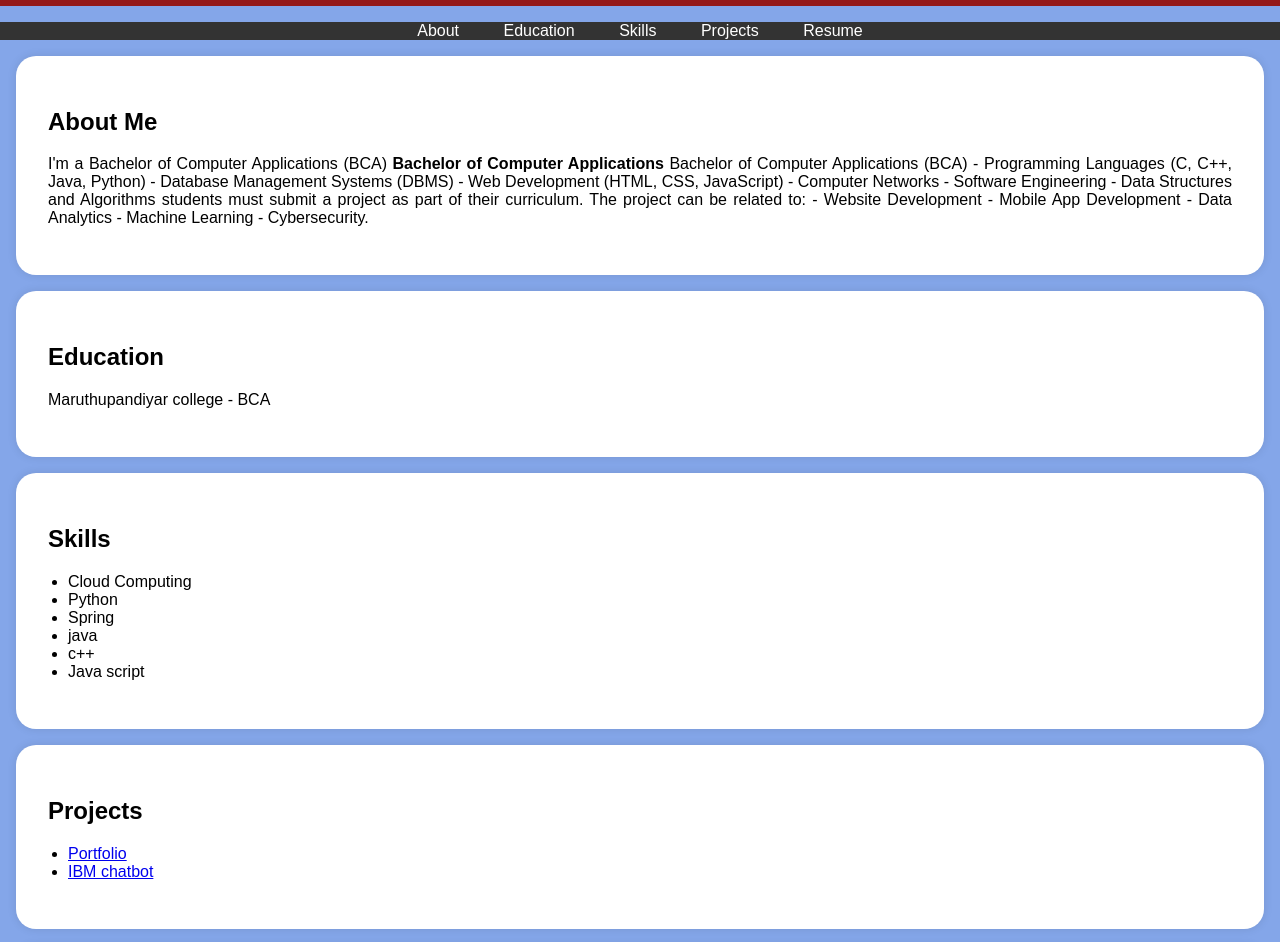
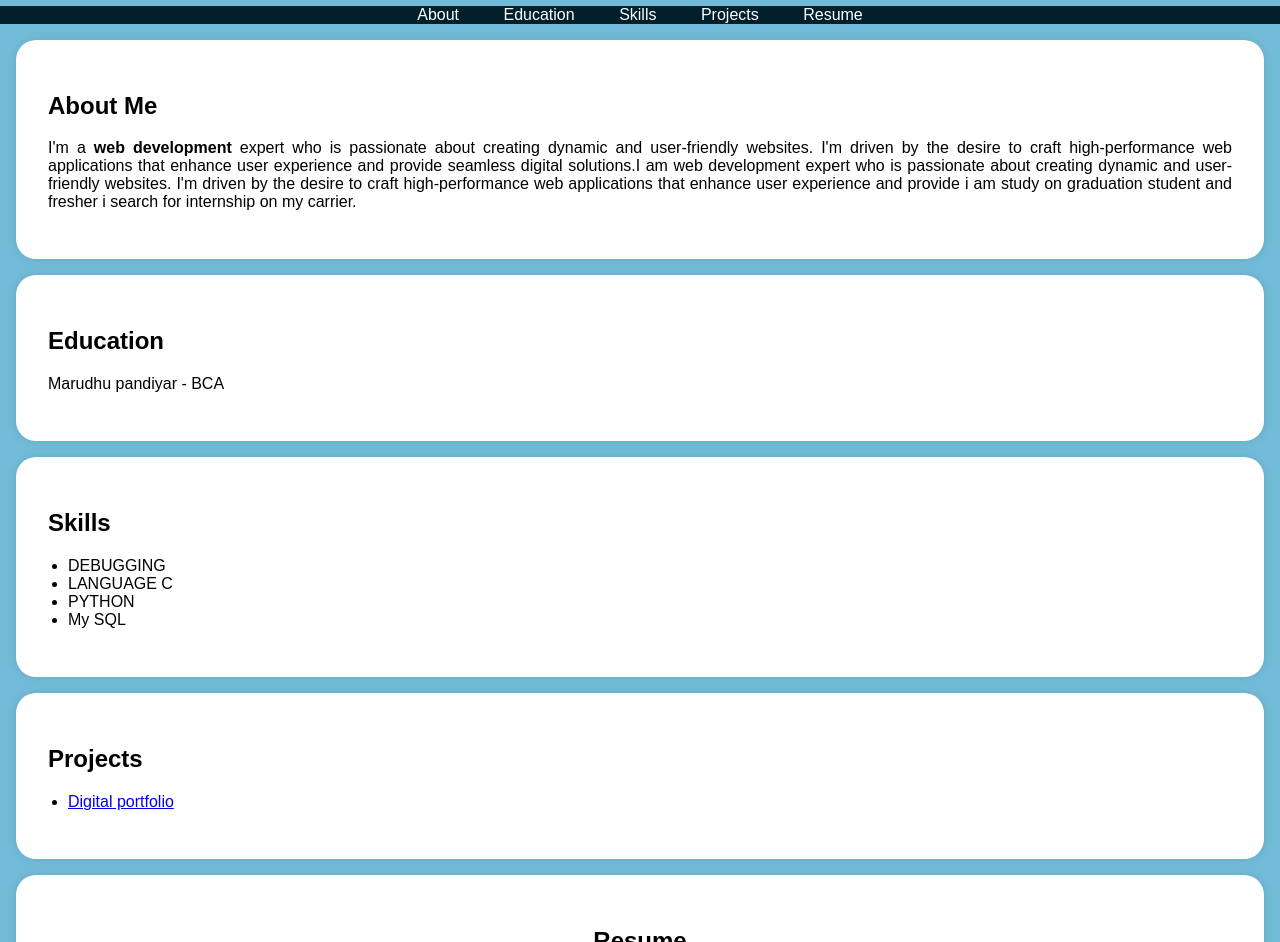
Before and after one commit to GokulRamesh27/Portfolio-html, a plain HTML site: page index.html in a window 1280 px wide. Shown: the part 191-1133 px from the top of the page. Drawn offline with Linux system fonts and the light colour scheme.

Commit message:
Update index.html

```diff
--- a/index.html
+++ b/index.html
@@ -1,206 +1,387 @@
 <!DOCTYPE html>
-<!-- saved from url=(0049)file:///C:/Users/91824/Downloads/index%20(1).html -->
-<html><head><meta http-equiv="Content-Type" content="text/html; charset=windows-1252">
+
+ <html>
+
+ <head>
+
      <title>Portfolio</title>
+
      <style>
+
          body {
+
              font-family: Arial, sans-serif;
+
              margin: 0;
+
              padding: 0;
-            background-color: #84a6e9;
+
+             background-color: #72bbd8;
+
          }
 
+
+
          header {
-            background-color: #941919;
+
+             background-color: #004966;
+
              color: #fff;
+
              text-align: center;
+
              padding: 2rem 0;
+
              position: relative; /* Add this */
+
          }
 
+
+
          .header-content h1 {
+
              font-size: 2.5rem;
+
          }
 
+
+
          /* Add styles for the round profile picture */
+
          .profile-picture {
+
              width: 100px; /* Adjust the size as needed */
+
              height: 100px;
+
              border-radius: 75%; /* Create a circular shape */
+
              object-fit: cover; /* To ensure the image fills the circular area */
+
              position: absolute; /* Add this */
+
              top: 75px; /* Adjust top position as needed */
+
              left: 75px; /* Adjust left position as needed */
+
          }
 
+
+
          nav {
-            background-color: #333;
+
+             background-color: #01202c;
+
              color: #fff;
+
              text-align: center;
+
          }
 
+
+
          nav ul {
+
              list-style-type: none;
+
              padding: 0;
+
          }
 
+
+
          nav ul li {
+
              display: inline;
+
              margin: 0 20px;
+
          }
 
+
+
          nav ul li a {
+
              text-decoration: none;
+
              color: #fff;
+
          }
 
+
+
          .section-content {
+
              background-color: #fff;
+
              padding: 2rem;
+
              margin: 1rem;
+
              border-radius: 20px;
+
              box-shadow: 0 0 10px rgba(0, 0, 0, 0.1);
+
              text-align: justify;
+
          }
 
+
+
          .download-button {
+
              background-color: #333;
+
              color: #fff;
+
              padding: 0.5rem 1rem;
+
              text-decoration: none;
+
              border-radius: 20px;
+
              display: inline-block;
+
              margin-top: 10px;
+
              align-self: center;
+
          }
 
+
+
          .download-button:hover {
+
              background-color: #555;
+
          }
 
+
+
          footer {
+
              text-align: center;
+
              padding: 1rem 0;
+
              background-color: #333;
+
              color: #fff;
+
          }
 
+
+
          ul {
+
              list-style-type: disc;
+
              padding-left: 20px;
+
          }
+
      </style>
+
  </head>
+
  <body>
+
      <header>
+
          <div class="header-content">
+
              <!-- Add your profile picture here -->
-            <img src="./Portfolio_files/gokul r image pdf.jpg" alt="Your Profile Picture" class="profile-picture">
-            <h1>Gokul R</h1>
-            <p>Am Bacholer Of computer Applications</p>
+
+             <img src="photo.jpg" alt="Your Profile Picture" class="profile-picture">
+
+             <h1>Gokul R</h1> Computer Applications
+
          </div>
+
      </header>
 
+
+
      <nav>
+
          <ul>
-            <li><a href="file:///C:/Users/91824/Downloads/index%20(1).html#about">About</a></li>
-            <li><a href="file:///C:/Users/91824/Downloads/index%20(1).html#education">Education</a></li>
-            <li><a href="file:///C:/Users/91824/Downloads/index%20(1).html#skills">Skills</a></li>
-            <li><a href="file:///C:/Users/91824/Downloads/index%20(1).html#projects">Projects</a></li>
-            <li><a href="file:///C:/Users/91824/Downloads/index%20(1).html#resume">Resume</a></li>
+
+             <li><a href="#about">About</a></li>
+
+             <li><a href="#education">Education</a></li>
+
+             <li><a href="#skills">Skills</a></li>
+
+             <li><a href="#projects">Projects</a></li>
+
+             <li><a href="#resume">Resume</a></li>
+
+
 
          </ul>
+
      </nav>
 
-    <section id="about">
-        <div class="section-content">
-            <h2>About Me</h2>
-            <p>I'm a Bachelor of Computer Applications (BCA) <b>Bachelor of Computer Applications</b>
-
-Bachelor of Computer Applications (BCA)
-- Programming Languages (C, C++, Java, Python)
-- Database Management Systems (DBMS)
-- Web Development (HTML, CSS, JavaScript)
-- Computer Networks
-- Software Engineering
-- Data Structures and Algorithms
-
- students must submit a project as part of their curriculum. The project can be related to:
-- Website Development
-- Mobile App Development
-- Data Analytics
-- Machine Learning
-- Cybersecurity.  </p>
-
-        </div>
-    </section>
-
-    <section id="education">
-        <div class="section-content">
-            <h2>Education</h2>
-            <p>Maruthupandiyar college - BCA</p>
 
 
-        </div>
-    </section>
-
-    <section id="skills">
-        <div class="section-content">
-            <h2>Skills</h2>
-            <ul>
-                <li>Cloud Computing</li>
-                <li>Python</li>
-                <li>Spring</li>
-                <li>java</li>
-                <li>c++</li>
-                <li>Java script</li>
-            </ul>
-        </div>
-    </section>
-
-    <section id="projects">
-        <div class="section-content">
-            <h2>Projects</h2>
-            <ul>
-                <li><a href="file:///C:/Users/91824/Downloads/index%20(1).html#">Portfolio</a></li>
-                <li><a href="file:///C:/Users/91824/Downloads/index%20(1).html#">IBM chatbot</a>
-                <!-- Add more project links here -->
-            </li></ul>
-        </div>
-    </section>
-
-    <section id="resume">
+     <section id="about">
 
          <div class="section-content">
-            <center>
-            <h2>Resume</h2>
-            <a href="file:///C:/Users/91824/Downloads/index%20(1).html" target="_blank" class="download-button">Download CV</a>
-        </center>
+
+             <h2>About Me</h2>
+
+             <p>I'm a <b>web development</b> expert who is passionate about creating dynamic and user-friendly websites.
+
+                 I'm driven by the desire to craft high-performance web applications that enhance user experience and provide
+
+                 seamless digital solutions.I am web development expert who is passionate about creating dynamic and
+
+                 user-friendly websites.
+
+                 I'm driven by the desire to craft high-performance web applications that
+
+                 enhance user experience and provide
+
+                 i am study on graduation student and fresher i search for internship on my
+
+                 carrier.</p>
+
+
+
          </div>
 
      </section>
 
+
+
+     <section id="education">
+
+         <div class="section-content">
+
+             <h2>Education</h2>
+
+             <p>Marudhu pandiyar  - BCA</p>
+
+
+
+
+
+         </div>
+
+     </section>
+
+
+
+     <section id="skills">
+
+         <div class="section-content">
+
+             <h2>Skills</h2>
+
+             <ul>
+
+                 <li>DEBUGGING</li>
+
+                 <li>LANGUAGE C</li>
+
+                 <li>PYTHON</li>
+
+                 <li>My SQL</li>
+
+             </ul>
+
+         </div>
+
+     </section>
+
+
+
+     <section id="projects">
+
+         <div class="section-content">
+
+             <h2>Projects</h2>
+
+             <ul>
+
+                 <li><a href="#">Digital portfolio</a></li>
+
+                 <!-- Add more project links here -->
+
+             </ul>
+
+         </div>
+
+     </section>
+
+
+
+     <section id="resume">
+
+
+
+         <div class="section-content">
+
+             <center>
+
+             <h2>Resume</h2>
+
+             <a href="gokul.pdf" target="_blank" class="download-button">Download CV</a>
+
+         </center>
+
+         </div>
+
+
+
+     </section>
+
+
+
      <footer>
-        <p>� 2025 Gokul R </p>
+
+         <p>&copy; 2025 Nadarajan S</p>
+
      </footer>
 
+
+
      <script>
+
          // Smooth scrolling to section when clicking on navigation links
+
          document.querySelectorAll('a[href^="#"]').forEach(anchor => {
+
              anchor.addEventListener('click', function(e) {
+
                  e.preventDefault();
 
+
+
                  const targetId = this.getAttribute('href').substring(1);
+
                  const targetElement = document.getElementById(targetId);
 
+
+
                  if (targetElement) {
+
                      window.scrollTo({
+
                          top: targetElement.offsetTop,
+
                          behavior: 'smooth'
+
                      });
+
                  }
+
              });
+
          });
+
      </script>
 
-</body></html>
+ </body>
+
+     </html>
```
Lines whose indentation alone changed are shown as unchanged.
